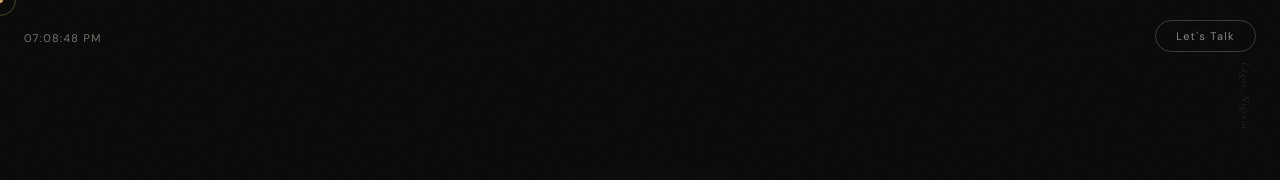
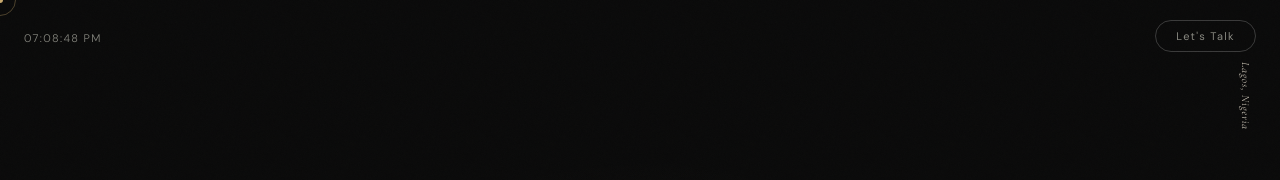
Before and after one commit to Bodemola123/Portfolio, a Next.js app: page / in a window 1280 px wide. Shown: the top 180 px of the page. Built offline with nearby package versions, Linux system fonts and the light colour scheme.

Commit message:
Update page.tsx

```diff
--- a/app/page.tsx
+++ b/app/page.tsx
@@ -191,9 +191,9 @@ export default function Home() {
             </div>
             <Link href="https://github.com/Bodemola123" target="_blank" rel="noopener noreferrer"
               style={{ fontSize: "10px", letterSpacing: "0.18em", color: "var(--text-secondary)", textTransform: "uppercase", fontFamily: "var(--font-sans)", textDecoration: "none" }}>
-              github ↗
+              github
             </Link>
-            <span style={{ fontSize: "10px", letterSpacing: "0.18em", color: "var(--text-muted)", textTransform: "uppercase", fontFamily: "var(--font-sans)" }}>Lagos, Nigeria</span>
+            <span style={{ fontSize: "10px", letterSpacing: "0.18em", color: "#fafafa", textTransform: "uppercase", fontFamily: "var(--font-sans)" }}>Lagos, Nigeria</span>
           </motion.div>
         </div>
 
@@ -202,7 +202,7 @@ export default function Home() {
         <>
           {/* Location tag */}
           <motion.div initial={{ opacity: 0 }} animate={{ opacity: 1 }} transition={{ delay: 1.5 }}
-            style={{ position: "absolute", top: "62px", right: "28px", fontFamily: "var(--font-serif)", fontStyle: "italic", fontSize: "11px", color: "var(--text-muted)", letterSpacing: "0.08em", writingMode: "vertical-rl", zIndex: 10 }}>
+            style={{ position: "absolute", top: "62px", right: "28px", fontFamily: "var(--font-serif)", fontStyle: "italic", fontSize: "11px", color: "#fafafa)", letterSpacing: "0.08em", writingMode: "vertical-rl", zIndex: 10 }}>
             Lagos, Nigeria
           </motion.div>
 
```
